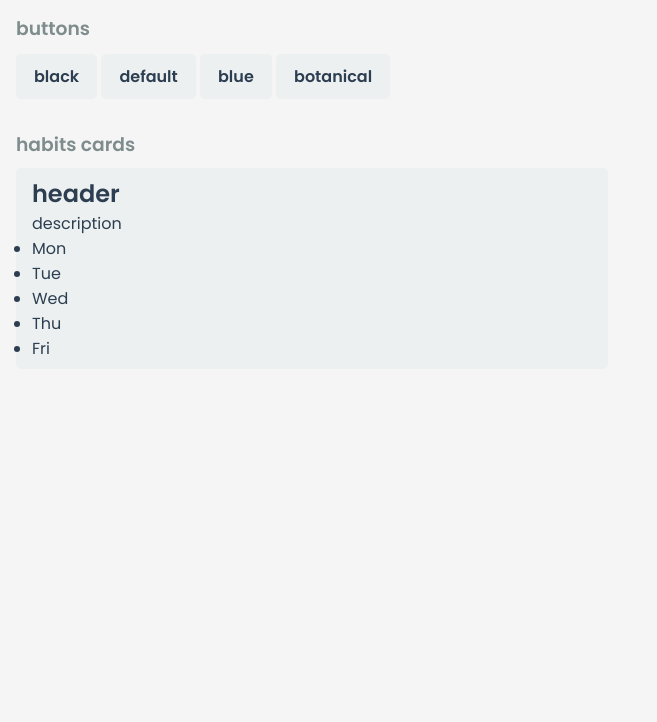
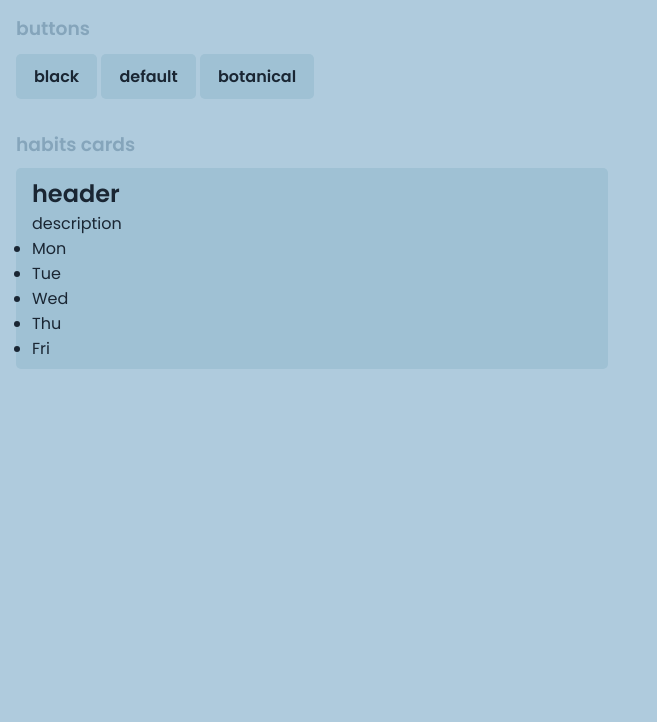
Before and after one commit to Luquor/habbyy-html-templating, a plain HTML site: page index.html in a window 1280 px wide. Shown: the part 78-800 px from the top of the page, without its empty margins (0-657 px from the left). Drawn offline with Linux system fonts and the light colour scheme.

Commit message:
update: default style

```diff
--- a/index.html
+++ b/index.html
@@ -21,7 +21,6 @@
     <h3>buttons</h3>
     <button onclick="changeTheme('black')">black</button>
     <button onclick="changeTheme('default')">default</button>
-    <button onclick="changeTheme('blue')">blue</button>
     <button onclick="changeTheme('green')">botanical</button>
 
     <h3>habits cards</h3>
--- a/static/themes/default.css
+++ b/static/themes/default.css
@@ -1,12 +1,12 @@
 :root {
-    --bg-color: #f5f5f5;
-    --main-color: #3498db;
-    --caret-color: #3498db;
-    --sub-color: #7f8c8d;
-    --sub-alt-color: #ecf0f1;
-    --text-color: #2c3e50;
-    --error-color: #e74c3c;
-    --error-extra-color: #c0392b;
-    --colorful-error-color: #f39c12;
-    --colorful-error-extra-color: #f1c40f;
+    --bg-color: #afcbdd;
+    --main-color: #fcfbf6;
+    --caret-color: #fcfbf6;
+    --sub-color: #85a5bb;
+    --sub-alt-color: #9fc1d4;
+    --text-color: #1a2633;
+    --error-color: #bf616a;
+    --error-extra-color: #793e44;
+    --colorful-error-color: #bf616a;
+    --colorful-error-extra-color: #793e44;
 }
```
